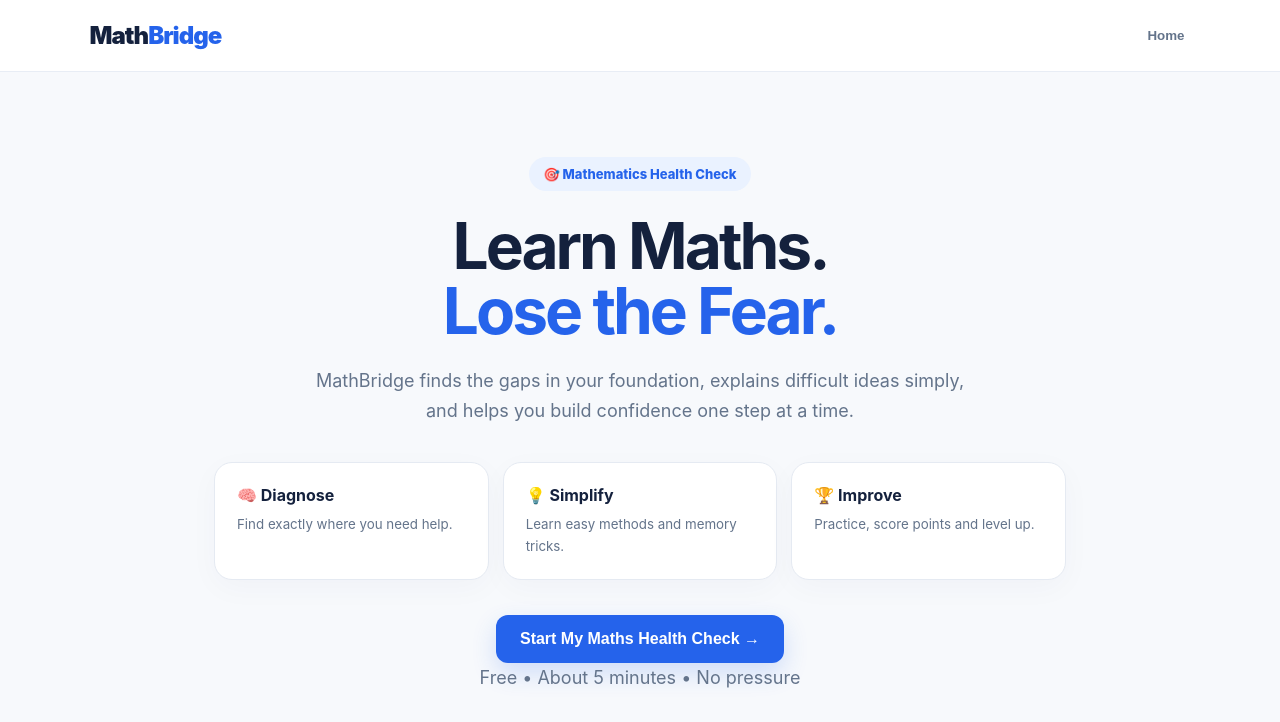
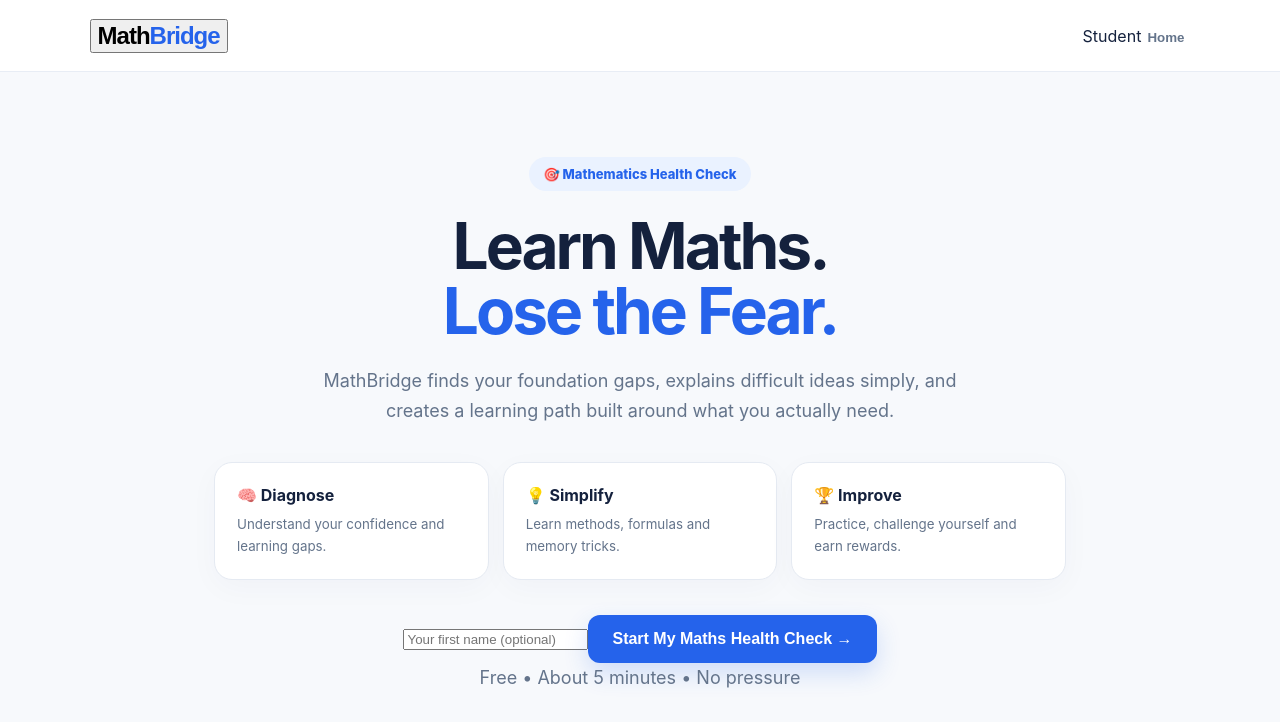
Before and after one commit to Gbenga512/mathbridge-ai, a React (Vite) app: page / in a window 1280 px wide. Shown: the top 722 px of the page. Built offline with nearby package versions, Linux system fonts and the light colour scheme.

Commit message:
Build MathBridge v0.2 diagnostic and personalized learning flow

```diff
--- a/src/main.jsx
+++ b/src/main.jsx
@@ -1,20 +1,28 @@
-import React,{useState} from 'react';
+import React,{useMemo,useState} from 'react';
 import {createRoot} from 'react-dom/client';
 import './styles.css';
 
-const questions=[
- {q:'How do you feel when you see a Mathematics question?',a:['Confident','Okay','Worried','I want to avoid it']},
- {q:'What is 1/2 + 1/4?',a:['2/6','3/4','1/6','1/8'],correct:1},
- {q:'If 3x = 12, what is x?',a:['3','4','9','36'],correct:1},
- {q:'Which topic do you find most difficult?',a:['Fractions','Algebra','Geometry','Word problems']}
+const diagnostic=[
+ {type:'mindset',q:'How do you feel when you see a Mathematics question?',a:['Confident','Okay','Worried','I want to avoid it']},
+ {type:'foundation',topic:'Arithmetic',q:'What is 48 ÷ 6?',a:['6','7','8','9'],correct:2},
+ {type:'foundation',topic:'Fractions',q:'What is 1/2 + 1/4?',a:['2/6','3/4','1/6','1/8'],correct:1},
+ {type:'foundation',topic:'Algebra',q:'If 3x = 12, what is x?',a:['3','4','9','36'],correct:1},
+ {type:'foundation',topic:'Percentages',q:'What is 10% of 200?',a:['10','20','30','40'],correct:1},
+ {type:'preference',q:'Which topic do you find most difficult?',a:['Fractions','Algebra','Geometry','Word problems']}
 ];
-function App(){const [screen,setScreen]=useState('home');const [i,setI]=useState(0);const [score,setScore]=useState(0);const [name,setName]=useState('');
- const answer=(n)=>{if(questions[i].correct===n)setScore(s=>s+1); if(i<questions.length-1)setI(i+1);else setScreen('result')};
- return <div className="app"><header><div className="logo">Math<span>Bridge</span></div><button className="ghost" onClick={()=>setScreen('home')}>Home</button></header>
- {screen==='home'&&<main className="hero"><div className="pill">🎯 Mathematics Health Check</div><h1>Learn Maths.<br/><span>Lose the Fear.</span></h1><p>MathBridge finds the gaps in your foundation, explains difficult ideas simply, and helps you build confidence one step at a time.</p><div className="cards"><div><b>🧠 Diagnose</b><small>Find exactly where you need help.</small></div><div><b>💡 Simplify</b><small>Learn easy methods and memory tricks.</small></div><div><b>🏆 Improve</b><small>Practice, score points and level up.</small></div></div><button className="primary" onClick={()=>{setI(0);setScore(0);setScreen('quiz')}}>Start My Maths Health Check →</button><p className="note">Free • About 5 minutes • No pressure</p></main>}
- {screen==='quiz'&&<main className="quiz"><div className="progress"><span style={{width:`${(i/questions.length)*100}%`}}/></div><p className="step">QUESTION {i+1} OF {questions.length}</p><h2>{questions[i].q}</h2><div className="answers">{questions[i].a.map((x,n)=><button key={x} onClick={()=>answer(n)}>{x}<span>→</span></button>)}</div><p className="encourage">💙 There is no judgment here. This helps us find your best starting point.</p></main>}
- {screen==='result'&&<main className="result"><div className="badge">🎉</div><p className="step">YOUR FIRST MATHS HEALTH REPORT</p><h2>{name?`Great work, ${name}!`:'Great work!'}</h2><div className="score"><strong>{Math.round(score/questions.length*100)}%</strong><span>diagnostic score</span></div><div className="report"><h3>Your next step</h3><p>Your results suggest we should strengthen your foundation before moving ahead. MathBridge will give you a simple lesson, an easy method, practice questions and a timed challenge.</p><div className="recommend">📚 Recommended starting point <b>Foundation Builder</b></div></div><button className="primary" onClick={()=>setScreen('lesson')}>Start My Learning Path →</button></main>}
- {screen==='lesson'&&<main className="lesson"><div className="pill">✨ Your personalized lesson</div><h2>Fractions made simple</h2><p className="lead">A fraction tells you how many parts you have out of equal parts.</p><div className="formula"><small>THE EASY RULE</small><strong>Same denominator → add the numerators.</strong><p>½ + ¼ → 2/4 + 1/4 → <b>3/4</b></p></div><div className="song">🎵 <b>Memory Song</b><br/>“Same bottom, add the top — simplify and never stop!”</div><button className="primary" onClick={()=>setScreen('challenge')}>Practice This Skill →</button></main>}
- {screen==='challenge'&&<main className="challenge"><div className="pill">⏱️ Timed Challenge</div><h2>Ready to prove it?</h2><p>Answer 5 questions against the clock. Build your score and earn your first badge.</p><div className="challengebox"><span>🏆</span><b>Foundation Starter</b><small>Complete your first challenge to unlock it.</small></div><button className="primary" onClick={()=>setScreen('home')}>Back to Dashboard</button></main>}
+const topicNames=['Arithmetic','Fractions','Algebra','Percentages'];
+function App(){
+ const [screen,setScreen]=useState('home'),[i,setI]=useState(0),[answers,setAnswers]=useState([]),[name,setName]=useState(''),[challenge,setChallenge]=useState(0),[mastery,setMastery]=useState(0);
+ const result=useMemo(()=>{const correct=diagnostic.reduce((n,q,idx)=>n+(q.correct!==undefined&&answers[idx]===q.correct?1:0),0);const weak=topicNames.map(t=>{const idx=diagnostic.findIndex(q=>q.topic===t);return {t,ok:idx>=0&&answers[idx]===diagnostic[idx].correct}}).filter(x=>!x.ok).map(x=>x.t);return {correct,score:Math.round(correct/4*100),weak}},[answers]);
+ const answer=(n)=>{const next=[...answers];next[i]=n;setAnswers(next);if(i<diagnostic.length-1){setI(i+1)}else{setScreen('result')}};
+ const start=()=>{setI(0);setAnswers([]);setScreen('quiz')};
+ return <div className="app"><header><button className="logo" onClick={()=>setScreen('home')}>Math<span>Bridge</span></button><div className="nav"><span>Student</span><button className="ghost" onClick={()=>setScreen('home')}>Home</button></div></header>
+ {screen==='home'&&<main className="hero"><div className="pill">🎯 Mathematics Health Check</div><h1>Learn Maths.<br/><span>Lose the Fear.</span></h1><p>MathBridge finds your foundation gaps, explains difficult ideas simply, and creates a learning path built around what you actually need.</p><div className="cards"><div><b>🧠 Diagnose</b><small>Understand your confidence and learning gaps.</small></div><div><b>💡 Simplify</b><small>Learn methods, formulas and memory tricks.</small></div><div><b>🏆 Improve</b><small>Practice, challenge yourself and earn rewards.</small></div></div><div className="namebox"><input value={name} onChange={e=>setName(e.target.value)} placeholder="Your first name (optional)"/><button className="primary" onClick={start}>Start My Maths Health Check →</button></div><p className="note">Free • About 5 minutes • No pressure</p></main>}
+ {screen==='quiz'&&<main className="quiz"><div className="progress"><span style={{width:`${((i+1)/diagnostic.length)*100}%`}}/></div><p className="step">QUESTION {i+1} OF {diagnostic.length}</p><h2>{diagnostic[i].q}</h2><div className="answers">{diagnostic[i].a.map((x,n)=><button key={x} onClick={()=>answer(n)}>{x}<span>→</span></button>)}</div><p className="encourage">💙 No judgment. Your answers help us find the right starting point.</p></main>}
+ {screen==='result'&&<main className="result"><div className="badge">🎯</div><p className="step">YOUR MATHEMATICS HEALTH REPORT</p><h2>{name?`${name}, here is your report.`:'Here is your report.'}</h2><div className="score"><strong>{result.score}%</strong><span>foundation score</span></div><div className="report"><div className="reportrow"><span>Confidence</span><b>{answers[0]===0?'High':answers[0]===1?'Developing':'Needs support'}</b></div><h3>Your learning profile</h3><p>You have a starting foundation to build on. MathBridge recommends focusing on the topics you missed before moving into harder work.</p><h4>Topics needing attention</h4>{result.weak.length?<div className="tags">{result.weak.map(x=><span key={x}>🔴 {x}</span>)}</div>:<div className="tags"><span>🟢 No major foundation gap found</span></div>}<div className="recommend">📚 <span>Recommended starting point</span><b>{result.weak[0]||'Foundation Builder'}</b><small>We will teach the concept simply, then give you practice and a timed challenge.</small></div></div><button className="primary" onClick={()=>setScreen('lesson')}>Start My Personalized Learning Path →</button></main>}
+ {screen==='lesson'&&<main className="lesson"><div className="pill">✨ Personalized lesson</div><h2>{result.weak[0]||'Fractions'} made simple</h2><p className="lead">We start with one clear idea, one easy method, then practise until it becomes natural.</p><div className="formula"><small>THE EASY METHOD</small><strong>Break the problem into small steps.</strong><p>Example: ½ + ¼ → 2/4 + 1/4 → <b>3/4</b></p></div><div className="song">🎵 <b>Memory Song</b><br/>“Same bottom, add the top — simplify and never stop!”</div><div className="lessonsteps"><span>1 Learn</span><span>2 See an example</span><span>3 Practise</span></div><button className="primary" onClick={()=>setScreen('practice')}>Practise This Skill →</button></main>}
+ {screen==='practice'&&<main className="challenge"><div className="pill">✏️ Practice</div><h2>Let's build confidence.</h2><p>Try these three practice questions. Your goal is understanding, not speed.</p><div className="practicecards"><div><b>1.</b> What is 1/2 + 1/4? <span>3/4</span></div><div><b>2.</b> What is 2/3 + 1/3? <span>1</span></div><div><b>3.</b> What is 10% of 300? <span>30</span></div></div><button className="primary" onClick={()=>{setChallenge(0);setScreen('challenge')}}>Take Timed Challenge →</button></main>}
+ {screen==='challenge'&&<main className="challenge"><div className="pill">⏱️ Timed Challenge</div><h2>Ready to prove it?</h2><p>Complete the challenge to earn your first MathBridge badge.</p><div className="challengebox"><span>🏆</span><b>Foundation Starter</b><small>Mastery target: 80%</small><div className="challengeScore">{mastery}%</div></div><button className="primary" onClick={()=>{setMastery(90);setScreen('dashboard')}}>Complete Challenge</button></main>}
+ {screen==='dashboard'&&<main className="dashboard"><div className="dashhead"><div><p className="step">YOUR LEARNING DASHBOARD</p><h2>{name?`Welcome back, ${name}!`:'Welcome back!'}</h2></div><div className="streak">🔥 1 day streak</div></div><div className="stats"><div><small>Foundation</small><b>{result.score}%</b></div><div><small>Challenge</small><b>{mastery}%</b></div><div><small>Points</small><b>120</b></div></div><div className="report"><h3>🏆 You earned a badge!</h3><p><b>Foundation Starter</b> — You completed your first learning cycle.</p><div className="reward">🎁 Keep mastering your curriculum to qualify for free access to the next level.</div></div><button className="primary" onClick={()=>setScreen('home')}>Take Another Health Check</button></main>}
  </div>}
 createRoot(document.getElementById('root')).render(<App/>);
```
